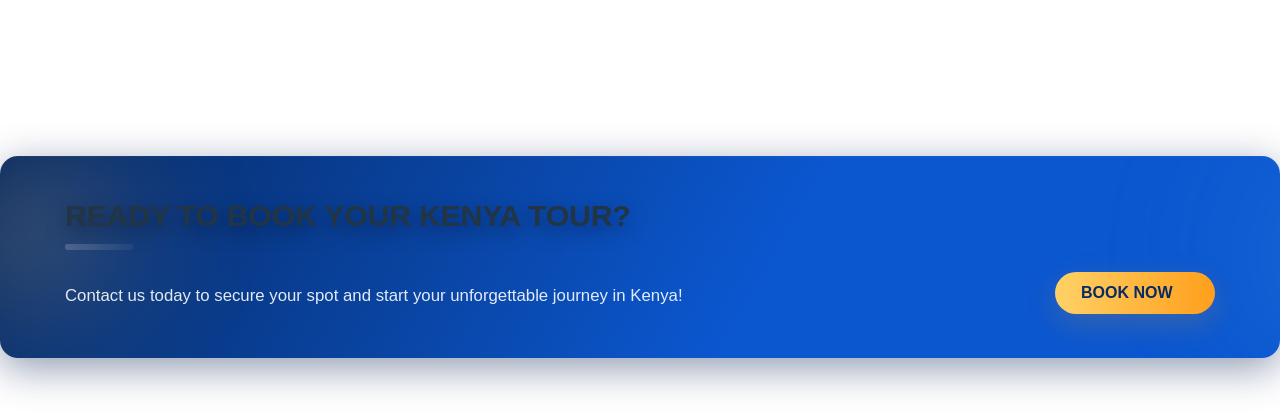
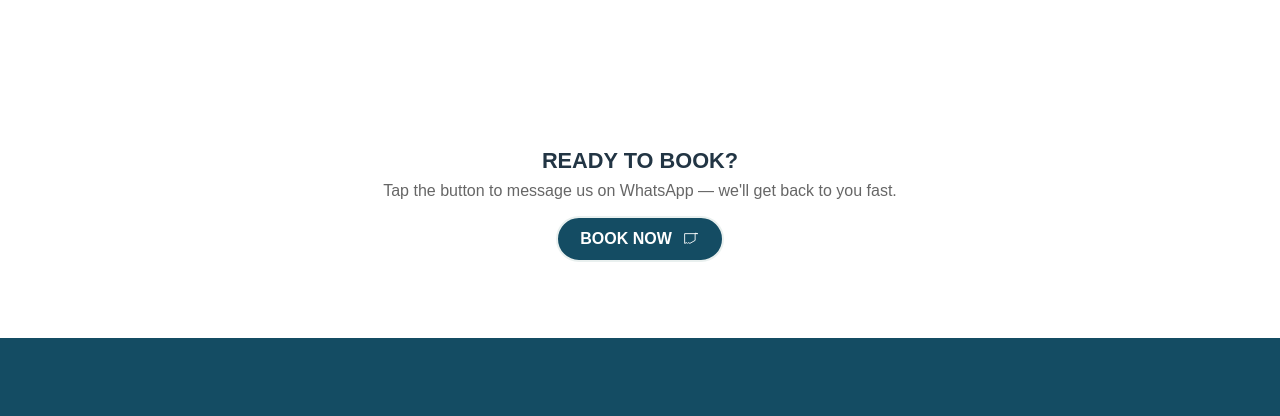
Before and after one commit to FuturinxTech/infizenadventures, a plain HTML site: page Kenya.html in a window 1280 px wide. Shown: the part 4900-5316 px from the top of the page. Drawn offline with nearby package versions, Linux system fonts and the light colour scheme.

Commit message:
Update Kenya.html

```diff
--- a/Kenya.html
+++ b/Kenya.html
@@ -312,173 +312,10 @@
         opacity: 1 !important;
     }
 }
-/* Book Now — animated, polished, mobile-friendly */
-.book-now {
-    --bg-start: #072a63;
-    --bg-end: #0b57d0;
-    --accent: #ffd166;
-    --glass: rgba(255,255,255,0.06);
 
-    position: relative;
-    overflow: hidden;
-    margin: 36px auto;
-    padding: 44px 30px;
-    border-radius: 18px;
-    color: #fff;
-    background: linear-gradient(120deg, var(--bg-start) 0%, var(--bg-end) 60%);
-    box-shadow: 0 10px 40px rgba(6,30,80,0.45), inset 0 1px 0 rgba(255,255,255,0.03);
-    backdrop-filter: blur(6px);
-}
 
-/* decorative animated blobs */
-.book-now::before,
-.book-now::after {
-    content: "";
-    position: absolute;
-    inset: auto -10% -20% auto;
-    width: 360px;
-    height: 360px;
-    border-radius: 50%;
-    filter: blur(34px);
-    opacity: 0.18;
-    transform: translate3d(0,0,0);
-    pointer-events: none;
-    will-change: transform, opacity;
-}
-.book-now::before {
-    background: radial-gradient(circle at 30% 30%, rgba(255,217,128,0.95), rgba(255,209,120,0.25) 30%, transparent 60%);
-    left: -6%;
-    top: -10%;
-    animation: floatSlow 9s ease-in-out infinite;
-}
-.book-now::after {
-    background: radial-gradient(circle at 70% 70%, rgba(102,204,255,0.95), rgba(102,195,255,0.18) 30%, transparent 60%);
-    right: -16%;
-    bottom: -18%;
-    width: 420px;
-    height: 420px;
-    animation: floatSlow 11s ease-in-out reverse infinite;
-}
 
-/* inner layout */
-.book-now .container {
-    display: flex;
-    align-items: center;
-    gap: 22px;
-    justify-content: space-between;
-    flex-wrap: wrap;
-    position: relative; /* keep above pseudo elements */
-    z-index: 2;
-}
 
-/* Title + text */
-.book-now-title {
-    margin: 0;
-    font-weight: 800;
-    letter-spacing: -0.01em;
-    font-size: clamp(1.25rem, 2.4vw, 1.9rem);
-    line-height: 1.05;
-    text-shadow: 0 6px 20px rgba(2,8,40,0.45);
-}
-.book-now-text {
-    margin: 6px 0 0;
-    color: rgba(255,255,255,0.92);
-    font-weight: 500;
-    font-size: clamp(0.95rem, 1.6vw, 1.05rem);
-    max-width: 720px;
-    opacity: 0.97;
-}
-
-/* CTA button */
-.book-now .btn {
-    --padding: 12px 20px;
-    background: linear-gradient(90deg, #ffd166 0%, #ff9f1c 100%);
-    color: #072a63;
-    font-weight: 800;
-    border-radius: 999px;
-    padding: 12px 26px;
-    box-shadow: 0 10px 30px rgba(255,159,28,0.18);
-    border: none;
-    cursor: pointer;
-    transition: transform .18s cubic-bezier(.2,.9,.3,1), box-shadow .18s ease, opacity .12s ease;
-    display: inline-flex;
-    gap: 10px;
-    align-items: center;
-    white-space: nowrap;
-    transform-origin: center;
-    min-width: 160px;
-}
-.book-now .btn:hover,
-.book-now .btn:focus {
-    transform: translateY(-6px) scale(1.02);
-    box-shadow: 0 18px 48px rgba(255,159,28,0.22);
-    text-decoration: none;
-}
-.book-now .btn:active { transform: translateY(-3px) scale(1.01); }
-.book-now .btn:focus-visible { outline: 3px solid rgba(255,223,120,0.22); outline-offset: 4px; border-radius: 999px; }
-
-/* subtle entrance animation */
-.book-now {
-    opacity: 0;
-    transform: translateY(18px) scale(.995);
-    animation: revealUp 640ms cubic-bezier(.22,.9,.32,1) forwards;
-    animation-delay: 160ms;
-}
-
-/* small animated highlight under title */
-.book-now-title::after {
-    content: "";
-    display: block;
-    height: 6px;
-    width: 72px;
-    margin-top: 12px;
-    border-radius: 999px;
-    background: linear-gradient(90deg, rgba(255,255,255,0.22), rgba(255,255,255,0.06));
-    transform-origin: left center;
-    animation: pulseLine 1600ms ease-in-out infinite;
-    opacity: 0.9;
-}
-
-/* Responsive: stack on mobile */
-@media (max-width: 760px) {
-    .book-now {
-        padding: 28px 18px;
-        border-radius: 12px;
-    }
-    .book-now .container { flex-direction: column; align-items: center; text-align: center; }
-    .book-now-title { font-size: 1.35rem; }
-    .book-now-text { margin-bottom: 14px; max-width: 100%; }
-    .book-now .btn { width: 100%; max-width: 420px; justify-content: center; font-size: 1rem; min-width: auto; }
-    .book-now::before, .book-now::after { display: none; } /* keep mobile light & legible */
-}
-
-/* Reduced motion preference */
-@media (prefers-reduced-motion: reduce) {
-    .book-now::before,
-    .book-now::after,
-    .book-now,
-    .book-now-title::after,
-    .book-now .btn {
-        animation: none !important;
-        transition: none !important;
-    }
-}
-
-/* Keyframes */
-@keyframes floatSlow {
-    0% { transform: translateY(0) translateX(0) scale(1); opacity: .18; }
-    50% { transform: translateY(-22px) translateX(8px) scale(1.06); opacity: .22; }
-    100% { transform: translateY(0) translateX(0) scale(1); opacity: .18; }
-}
-@keyframes revealUp {
-    from { opacity: 0; transform: translateY(18px) scale(.995); }
-    to   { opacity: 1; transform: translateY(0) scale(1); }
-}
-@keyframes pulseLine {
-    0% { transform: scaleX(.88); opacity: .7; }
-    50% { transform: scaleX(1.02); opacity: 1; }
-    100% { transform: scaleX(.88); opacity: .7; }
-}
 
   </style>
   <link rel="stylesheet" href="">
@@ -790,12 +627,61 @@
   </section>
     <br><br><br><br>
     <!-- ===== BOOK NOW ===== -->
-    <section class="book-now">
-      <div class="container">
-        <h2 class="h2 book-now-title">Ready to Book Your Kenya Tour?</h2>
-        <p class="book-now-text">Contact us today to secure your spot and start your unforgettable journey in Kenya!</p>
-        <a href="contact.html" class="btn btn-primary">Book Now</a>
+    <!-- ===== BOOK NOW (WhatsApp) ===== -->
+    <section id="book-now" class="book-now" aria-label="Book Now">
+      <div class="container" style="text-align:center; padding:28px 12px;">
+        <h3 class="h3" style="margin-bottom:8px;">Ready to Book?</h3>
+        <p style="margin:0 0 16px;color:var(--muted,#666)">Tap the button to message us on WhatsApp — we'll get back to you fast.</p>
+
+        <button id="whatsappBtn" class="btn btn-primary" style="display:inline-flex;align-items:center;gap:10px;padding:12px 22px;border-radius:999px;font-weight:700;">
+          Book Now
+          <svg aria-hidden="true" width="18" height="18" viewBox="0 0 24 24" fill="none" style="transform:translateY(1px);">
+            <path d="M20.5 3.5H3.5v13l3-1 1 1 1-1 2 1 7-4V3.5z" stroke="currentColor" stroke-width="1.2" stroke-linecap="round" stroke-linejoin="round"/>
+          </svg>
+        </button>
+
+        <p id="whatsappNote" style="margin-top:12px;font-size:0.9rem;color:var(--muted,#666)"></p>
       </div>
+
+      <script>
+        (function () {
+          // Configure target phone and default package name
+          var phone = "917025873525"; // international format without '+' or spaces
+          var packageName = "Kenya Safari Expedition — 6 Days / 5 Nights";
+
+          var btn = document.getElementById('whatsappBtn');
+          var note = document.getElementById('whatsappNote');
+
+          function formatLocalDateTime(d) {
+            // Simple local timestamp: YYYY-MM-DD HH:MM
+            var y = d.getFullYear();
+            var m = String(d.getMonth() + 1).padStart(2, '0');
+            var day = String(d.getDate()).padStart(2, '0');
+            var hh = String(d.getHours()).padStart(2, '0');
+            var mm = String(d.getMinutes()).padStart(2, '0');
+            return y + "-" + m + "-" + day + " " + hh + ":" + mm;
+          }
+
+          function openWhatsApp() {
+            var now = new Date();
+            var timestamp = formatLocalDateTime(now);
+            // Build a helpful prefilled message including timestamp
+            var message = "Hello Infizen Adventures,%0A%0AI am interested in the following package:%0A" +
+                          encodeURIComponent(packageName) +
+                          "%0A%0APlease contact me. Clicked at: " + encodeURIComponent(timestamp) +
+                          "%0A%0ARegards,";
+            // Use wa.me link which works on mobile & desktop (WhatsApp Web)
+            var url = "https://wa.me/" + phone + "?text=" + message;
+
+            // For analytics/UX: show a short note before redirecting
+            note.textContent = "Opening WhatsApp... (" + timestamp + ")";
+            // open in new tab/window
+            window.open(url, '_blank', 'noopener,noreferrer');
+          }
+
+          btn.addEventListener('click', openWhatsApp);
+        })();
+      </script>
     </section>
     <br><br>
   <!-- ===== FOOTER ===== -->
```
